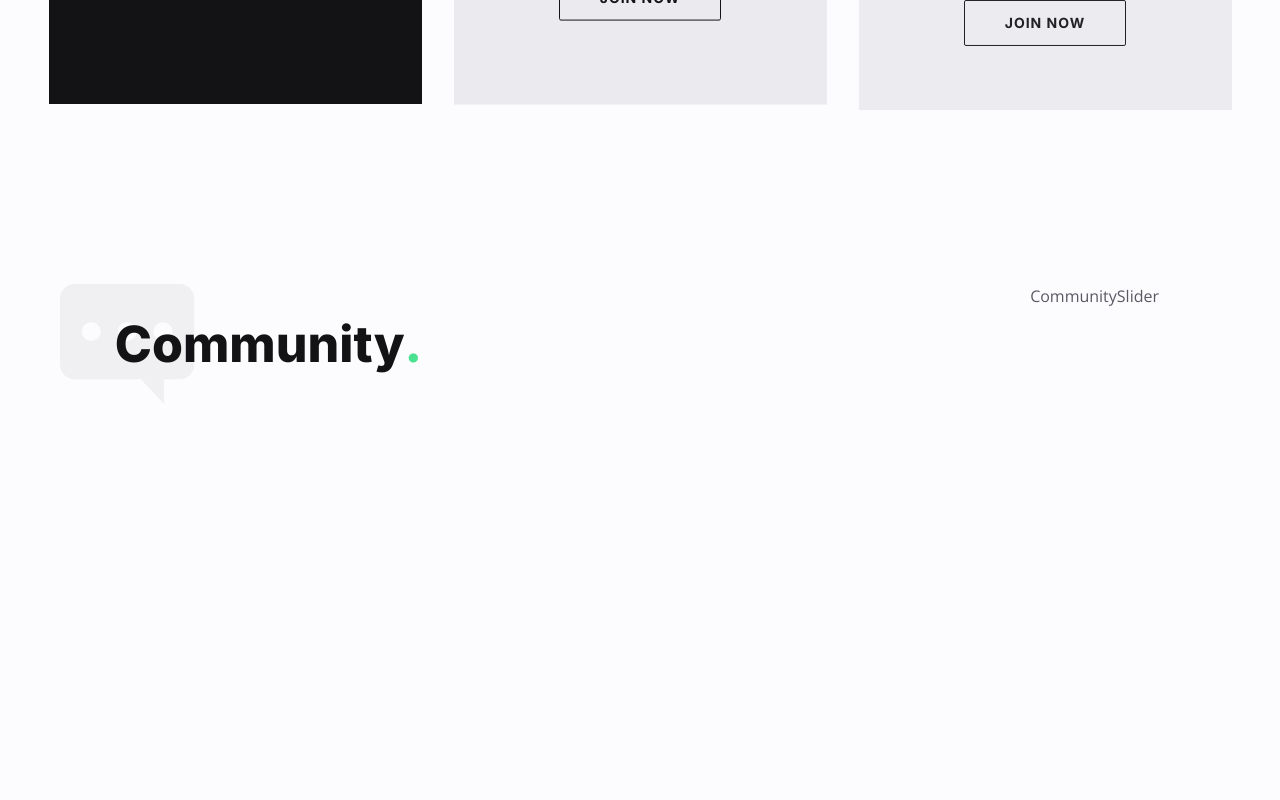
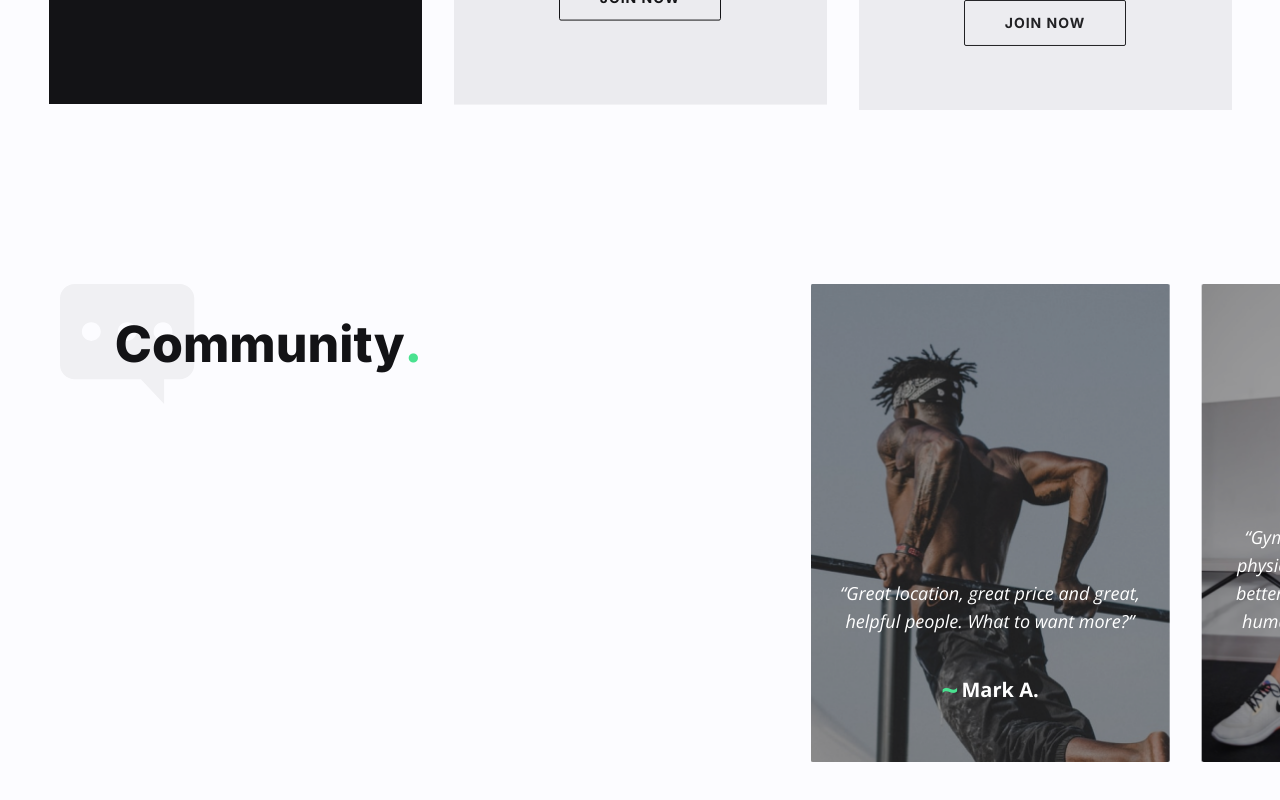
Before and after one commit to Hossein1371za/gym-react-taiwind, a React (Create React App) app: page / in a window 1280 px wide. Shown: the part 2906-3706 px from the top of the page. Built offline with nearby package versions, Linux system fonts and the light colour scheme.

Commit message:
end of community & communitySlider

```diff
--- a/src/components/Community.js
+++ b/src/components/Community.js
@@ -10,14 +10,24 @@
     <section className="section relative">
       <div className="container mx-auto">
         <div className="flex">
-          <div className=" section-title-group max-w-[240px] px-4 lg:px-0 lg:ml-0 mx-auto">
+          <div
+            className="section-title-group max-w-[240px] px-4 lg:px-0 lg:ml-0 mx-auto"
+            data-aos="fade-up"
+            data-aos-offset="200"
+            data-aos-delay="200"
+          >
             <img src={icon} alt="" />
             <h2 className="h2 section-title">
               {title} <span className="text-primary-200">.</span>
             </h2>
           </div>
-          <div>
-            <CommunitySlider testimonials={testimonials}/>
+          <div
+            className="absolute -right-[375px] lg:-right-[280px] w-[1140px] top-48 lg:top-0"
+            data-aos="fade-left"
+            data-aos-offset="200"
+            data-aos-delay="300"
+          >
+            <CommunitySlider testimonials={testimonials} />
           </div>
         </div>
       </div>
--- a/src/components/CommunitySlider.js
+++ b/src/components/CommunitySlider.js
@@ -1,9 +1,40 @@
-import React from 'react'
+import React from "react";
 
-const CommunitySlider = ({testimonials}) => {
+import { Swiper, SwiperSlide } from "swiper/react";
+
+import "swiper/css";
+import "swiper/css/navigation";
+
+const CommunitySlider = ({ testimonials }) => {
   return (
-    <div>CommunitySlider</div>
-  )
-}
+    <Swiper
+      slidesPerView={3}
+      spaceBetween={32}
+      centeredSlides={"auto"}
+      grabCursor={true}
+      modules={[]}
+    >
+      {testimonials.map((testimonial, idx) => {
+        const { image, name, message } = testimonial;
+        return (
+          <SwiperSlide key={idx}>
+            <div className="relative">
+              <div>
+                <img src={image} alt="" />
+              </div>
+              <div className="absolute bottom-[30px] text-white p-[20px] text-center">
+                <div className="mb-8 italic text-lg font-light">{message}</div>
+                <div className="flex items-center justify-center gap-x-[3px]">
+                    <span className="text-[30px] text-primary-200 font-bold">~</span>
+                  <div className="text-[20px] font-bold">{name}</div>
+                </div>
+              </div>
+            </div>
+          </SwiperSlide>
+        );
+      })}
+    </Swiper>
+  );
+};
 
-export default CommunitySlider
+export default CommunitySlider;
```
